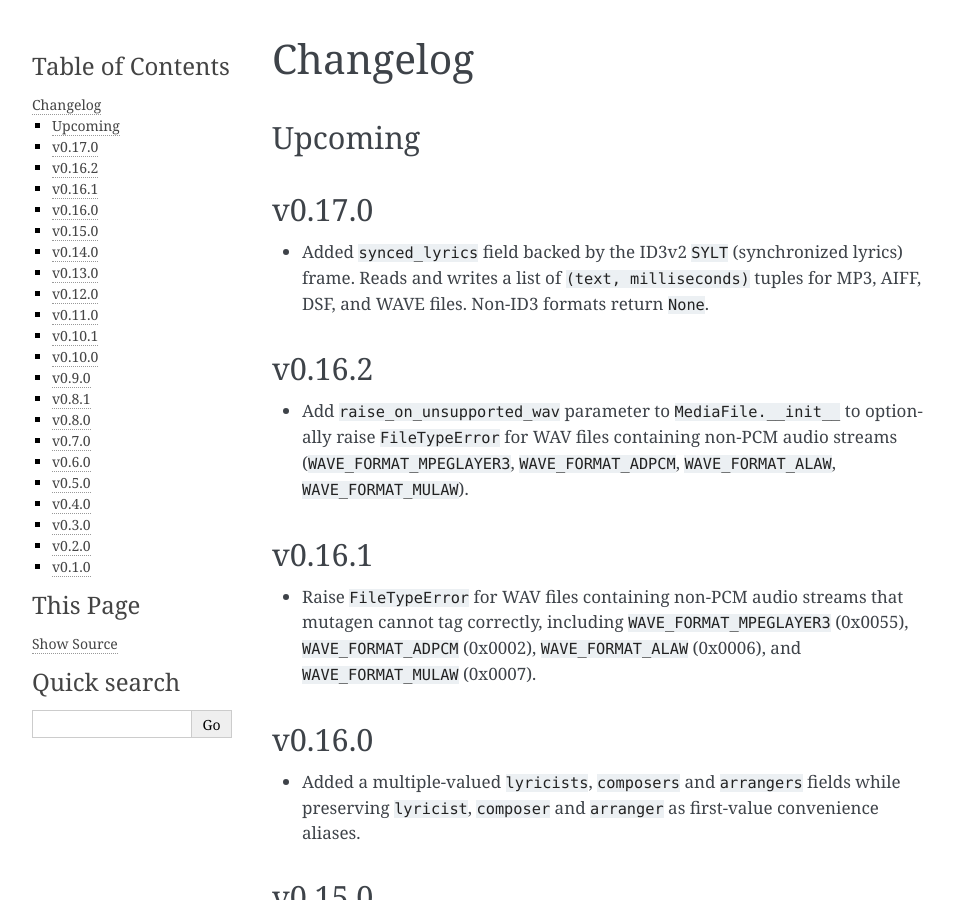
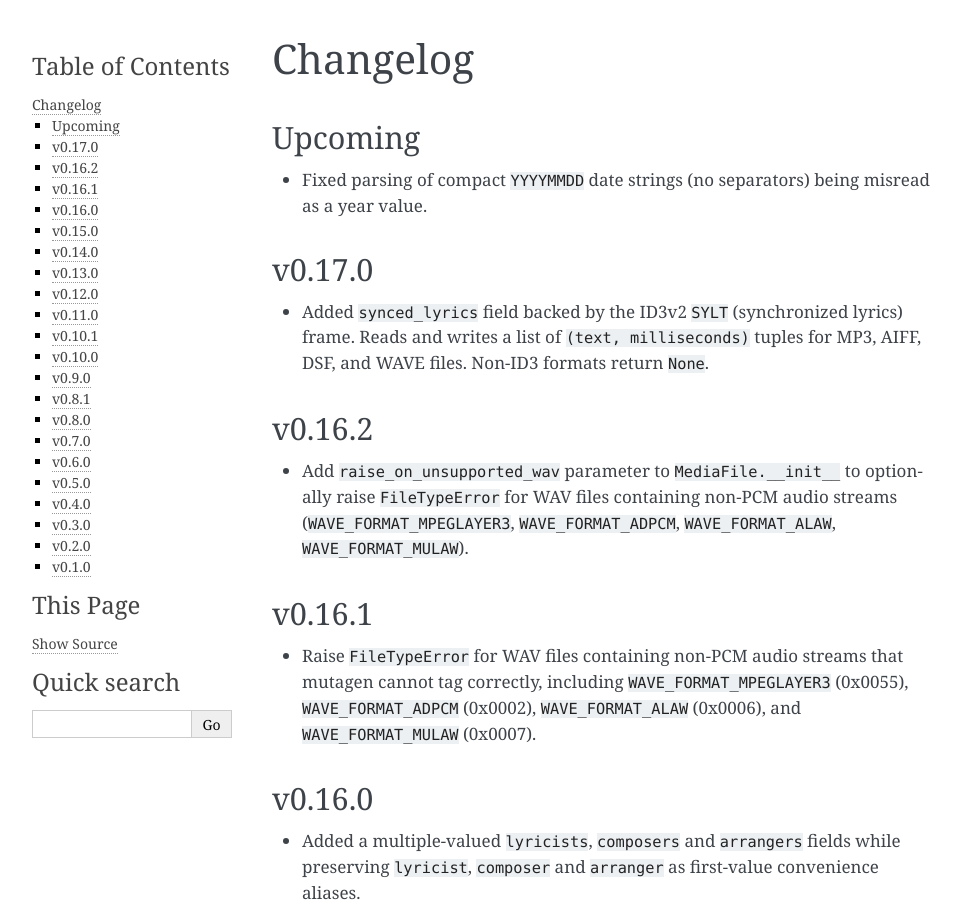
Before and after one commit to beetbox/mediafile, a Sphinx documentation site: the page built from docs/changelog.rst, in a window 1280 px wide and 900 px high. Shown: the whole window, without its empty margins (148-1108 px from the left). Built offline with Sphinx 7.4.7, drawn with Linux system fonts in a browser that asks for light colours.

Commit message:
Add changelog message

```diff
--- a/docs/changelog.rst
+++ b/docs/changelog.rst
@@ -3,6 +3,9 @@ Changelog
 
 Upcoming
 --------
+
+- Fixed parsing of compact ``YYYYMMDD`` date strings (no separators) being
+  misread as a year value.
 
 v0.17.0
 -------
```
